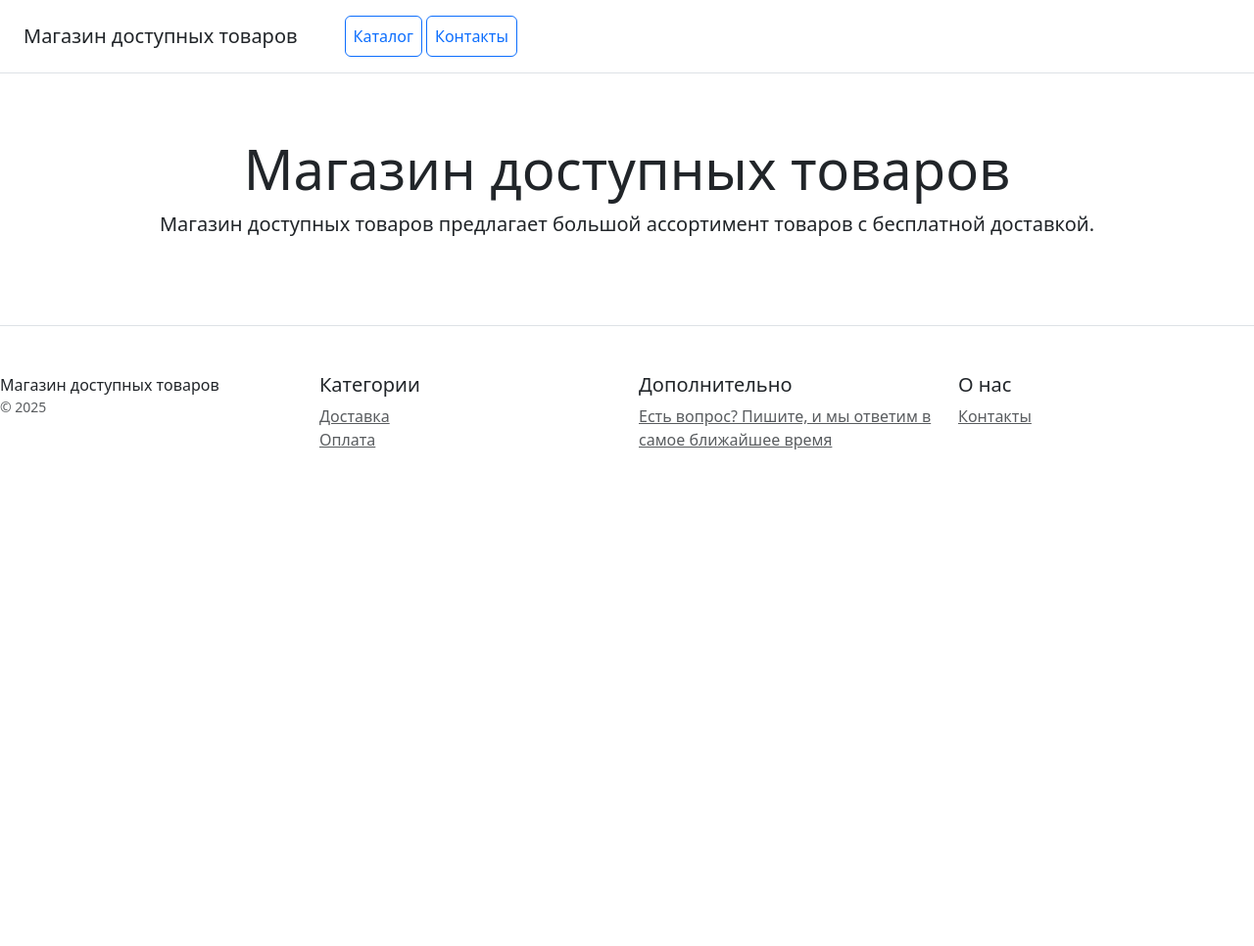
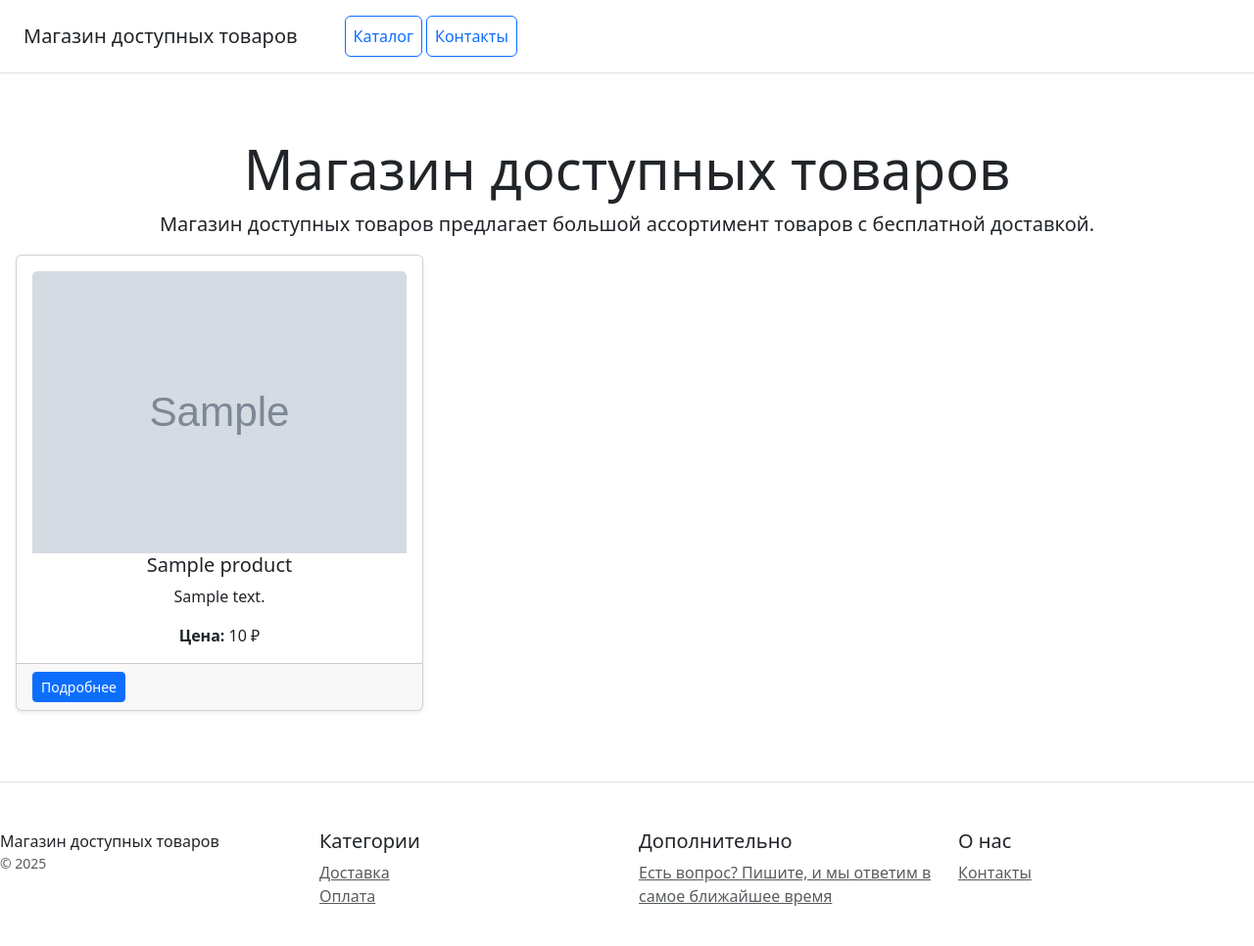
Before and after one commit to todmit1969/Django_Project, a Django app: template catalog/templates/home.html in a window 1280 px wide. Shown: the top 966 px of the page at 98% size. Before the commit the page ends 459 px from the top, so only its background shows below. Run offline with Django 5.2, Linux system fonts and the light colour scheme; the template is opened without the code that fills it: most values are stand-ins (such as "Sample title", 1, 10 or a date in 2020); grey boxes marked "Sample" are stand-in pictures; some libraries are stand-ins or nearby versions.

Commit message:
corrections 1.1

```diff
--- a/catalog/admin.py
+++ b/catalog/admin.py
@@ -8,6 +8,6 @@ class CategoryAdmin(admin.ModelAdmin):
 
 @admin.register(Product)
 class ProductAdmin(admin.ModelAdmin):
-    list_display = ('id', 'name', 'price', 'category',)
+    list_display = ('id', 'name', 'price', 'category','image')
     list_filter = ('category',)
     search_fields = ('name', 'desc',)
--- a/catalog/templates/home.html
+++ b/catalog/templates/home.html
@@ -17,10 +17,29 @@
 </div>
 
 <div class="pricing-header px-3 py-3 pt-md-5 pb-md-4 mx-auto text-center">
-    <h1 class="display-4">Магазин доступных товаров</h1>
-    <p class="lead">Магазин доступных товаров предлагает большой ассортимент товаров с бесплатной доставкой.</p>
-</div>
+        <h1 class="display-4">Магазин доступных товаров</h1>
+        <p class="lead">Магазин доступных товаров предлагает большой ассортимент товаров с бесплатной доставкой.</p>
+        {% for product in object_list %}
+        <div class="col-md-4">
+            <div class="card h-20 shadow-sm">
+                <div class="card-body">
+                    <img src="{{ product.image.url }}" class="card-img-top img-fluid" alt="{{ product.name }}" style="height: 18rem; object-fit: cover;">
 
+                    <h5 class="card-title">{{ product.name }}</h5>
+                    <p class="card-text">{{ product.description|truncatewords:20 }}</p>
+                    <p class="card-text"><strong>Цена:</strong> {{ product.price }} ₽</p>
+                </div>
+                <div class="card-footer d-flex flex-wrap gap-2">
+                    <a href="{% url 'catalog:single_product' product.pk %}" class="btn btn-primary btn-sm">Подробнее</a>
+                </div>
+            </div>
+        </div>
+        {% empty %}
+        <div class="col">
+            <div class="alert alert-warning">Нет доступных продуктов.</div>
+        </div>
+        {% endfor %}
+    </div>
     <footer class="pt-4 my-md-5 pt-md-5 border-top">
         <div class="row">
             <div class="col-12 col-md">
--- a/catalog/templates/single_product.html
+++ b/catalog/templates/single_product.html
@@ -5,12 +5,13 @@
   <h2 class="mb-4">{{ product.name }}</h2>
   <div class="card">
     <div class="card-body">
+      <img src="{{ product.image.url }}" alt="{{ MEDIA_URL }}" class="card-img-top">
       <p><strong>Наименование:</strong> {{ product.name }} </p>
       <p><strong>Цена:</strong> {{ product.price }} ₽</p>
       <p><strong>Описание:</strong> {{ product.description }}</p>
 
       <div class="mt-4 d-flex gap-2">
-        <a href="{% url 'catalog:products_list' %}" class="btn btn-secondary">Назад к списку</a>
+        <a href="{% url 'catalog:home' %}" class="btn btn-secondary">Назад к списку</a>
 
 
       </div>
```
Also changed, not shown: catalog/templates/product_detail.html (+11 -27 lines), media/catalog/images/bravia.jpeg (added), media/catalog/images/iphone.jpeg (added), media/catalog/images/jvc.jpeg (added), media/catalog/images/брынза.jpeg (added), media/catalog/images/молоко.jpeg (added).
